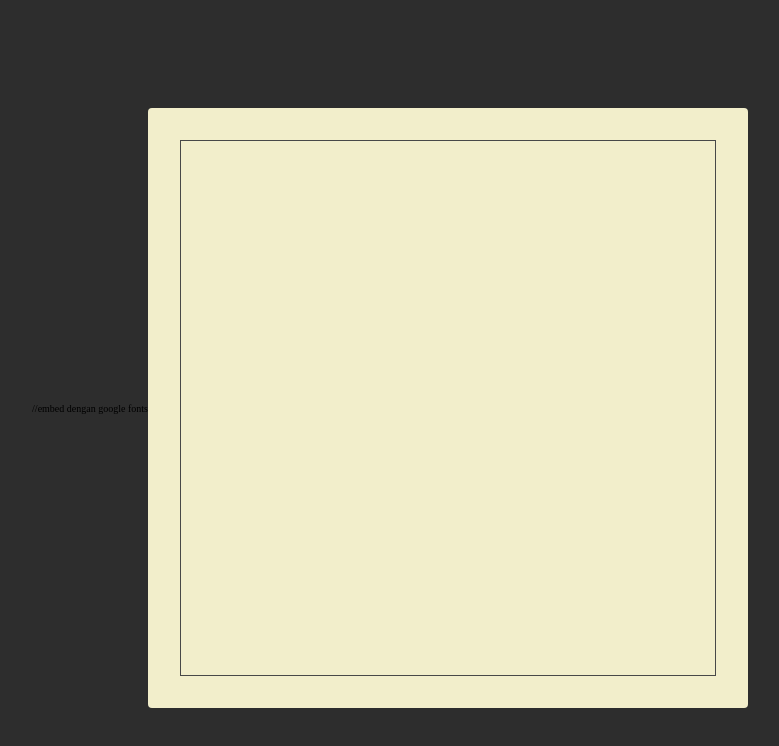
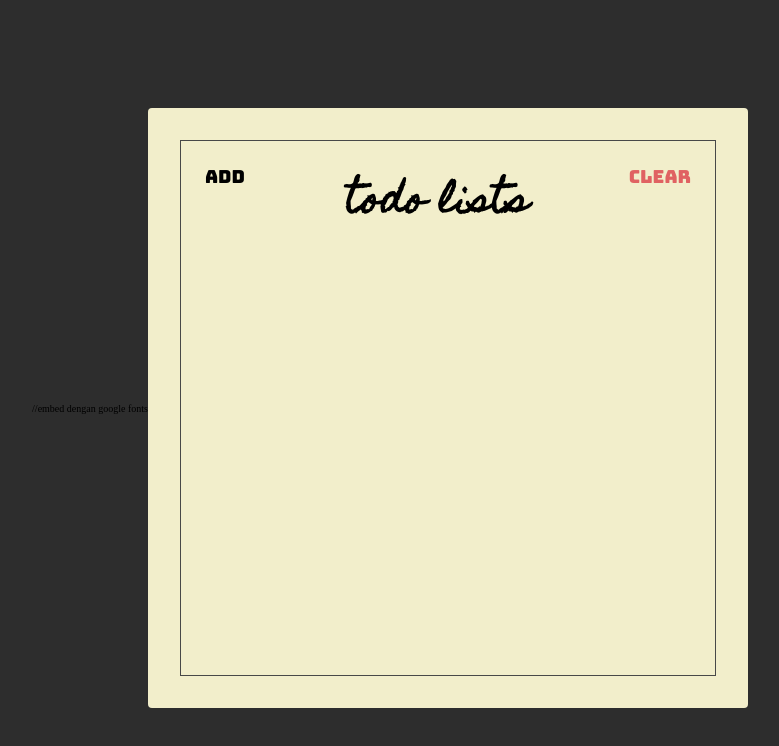
Before and after one commit to tomi1340/react-course-starter, a website: page index.html in a window 1280 px wide. Shown: the whole page, without its empty margins (250-1029 px from the left). Drawn offline with Linux system fonts and the light colour scheme; a web font is replaced by a local one.

Commit message:
membuat header section

```diff
--- a/index.html
+++ b/index.html
@@ -14,7 +14,13 @@
   </head>
   <body>
     <div class="container">
-      <div class="frame"></div>
+      <div class="frame">
+        <div class="header">
+          <button class="header-btn">Add</button>
+          <h1 class="header-title">Todo Lists</h1>
+          <button class="header-btn main-red-color">Clear</button>
+        </div>
+      </div>
     </div>
   </body>
 </html>
--- a/style.css
+++ b/style.css
@@ -1,5 +1,13 @@
 * {
   box-sizing: border-box;
+}
+
+:root {
+  --main-red-color: #e06262;
+}
+
+.main-red-color {
+  color: var(--main-red-color);
 }
 
 html {
@@ -35,4 +43,32 @@ body. html {
 .frame {
   border: 1px solid #484848;
   height: 100%;
+
+  display: flex;
+  flex-direction: column;
 }
+
+.header {
+  display: flex;
+  align-items: flex-start;
+}
+
+.header-title {
+  flex: 1;
+  text-align: center;
+
+  font-size: 3.6rem; /*atau 36px */
+  font-family: "Homemade Apple", sans-serif;
+  text-transform: lowercase;
+}
+
+.header-btn {
+  font-size: 1.8rem;
+  font-family: "Bungee", sans-serif;
+
+  padding: 24px;
+
+  background: unset;
+  border: unset;
+  outline: unset;
+}
```
